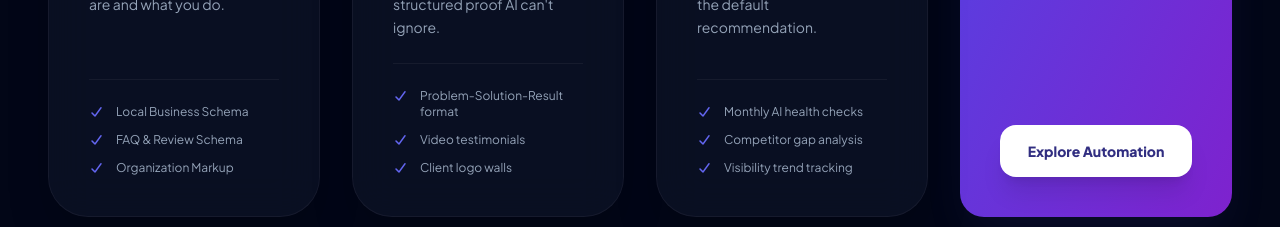
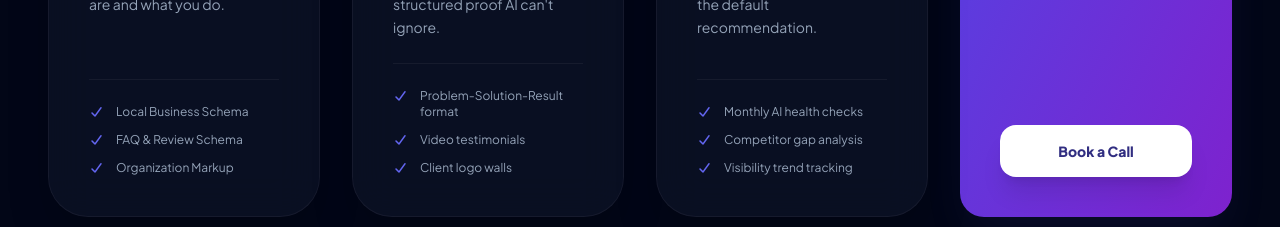
Before and after one commit to advera29102/advera-portal, a React (Vite) app: page / in a window 1280 px wide. Shown: the part 1900-2127 px from the top of the page. Built offline with nearby package versions, Linux system fonts and the light colour scheme.

Commit message:
Update Advera Edge button to link to booking page

```diff
--- a/App.tsx
+++ b/App.tsx
@@ -90,9 +90,14 @@ const App: React.FC = () => {
                 We don't just follow the steps; we automate the entire sequence using GoHighLevel to ensure peak performance 24/7.
               </p>
             </div>
-            <button className="w-full py-4 bg-white text-indigo-900 font-black rounded-2xl text-sm shadow-xl">
-              Explore Automation
-            </button>
+            <a
+              href="https://api.leadconnectorhq.com/widget/booking/pmRAcHqWp5bqU4pgPMKh"
+              target="_blank"
+              rel="noopener noreferrer"
+              className="w-full py-4 bg-white text-indigo-900 font-black rounded-2xl text-sm shadow-xl hover:scale-105 transition-all text-center block focus:outline-none focus:ring-2 focus:ring-white focus:ring-offset-2 focus:ring-offset-indigo-700"
+            >
+              Book a Call
+            </a>
           </div>
         </div>
       </section>
```
